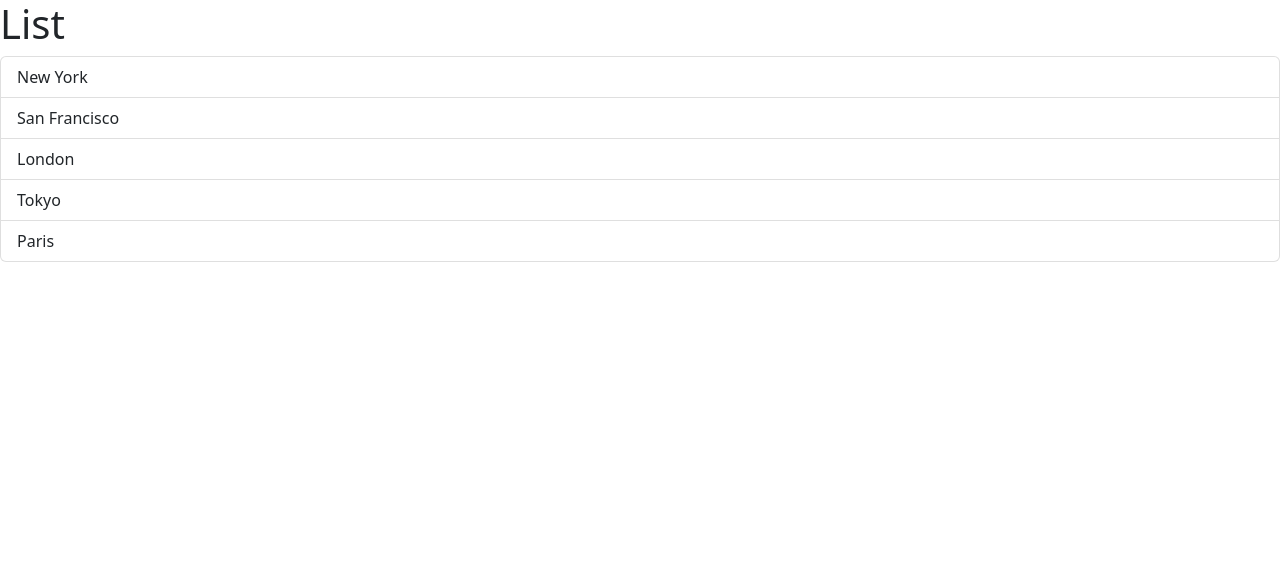
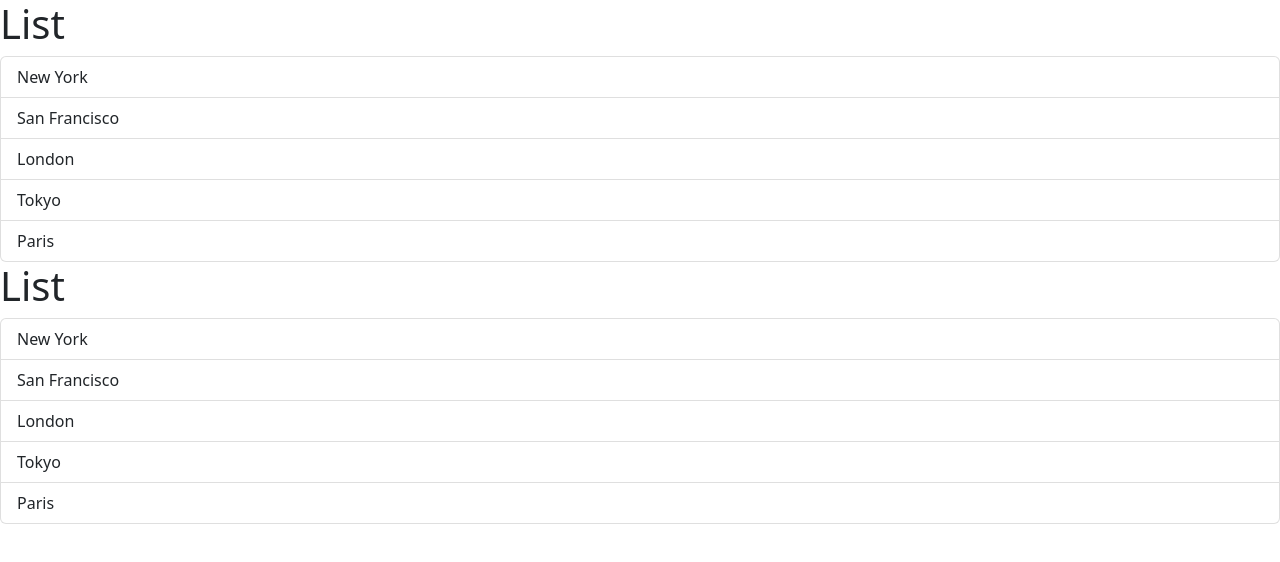
Before and after one commit to khaingthinzarthwe/MoshReactCourse, a React (Vite) app: page / in a window 1280 px wide. Shown: the top 562 px of the page. Built offline with nearby package versions, Linux system fonts and the light colour scheme.

Commit message:
Managing State

```diff
--- a/src/App.tsx
+++ b/src/App.tsx
@@ -1,7 +1,7 @@
 import ListGroup from "./components/ListGroup";
 
 function App() {
-  return <div><ListGroup/></div>
+  return <div><ListGroup/><ListGroup/></div>
 }
 
 export default App;
--- a/src/components/ListGroup.tsx
+++ b/src/components/ListGroup.tsx
@@ -1,9 +1,10 @@
-import { MouseEvent } from "react";
+import { useState } from "react";
 function ListGroup() {
   let items = ["New York", "San Francisco", "London", "Tokyo", "Paris"];
-
-  //Event handler
-  const handleClick = (event: MouseEvent) => console.log(event);
+  //Hook
+  const [selectedIndex, setSelectedIndex] = useState(-1);
+  //arr[0] //variable (selectedIndex)
+  //arr[1] //updater function
 
   return (
     <>
@@ -13,8 +14,12 @@
         {items.map((item, index) => (
           <li
             key={item}
-            className="list-group-item"
-            onClick={handleClick}
+            className={
+              selectedIndex === index
+                ? "list-group-item active"
+                : "list-group-item"
+            }
+            onClick={() => {setSelectedIndex(index);}}
           >
             {item}
           </li>
```
